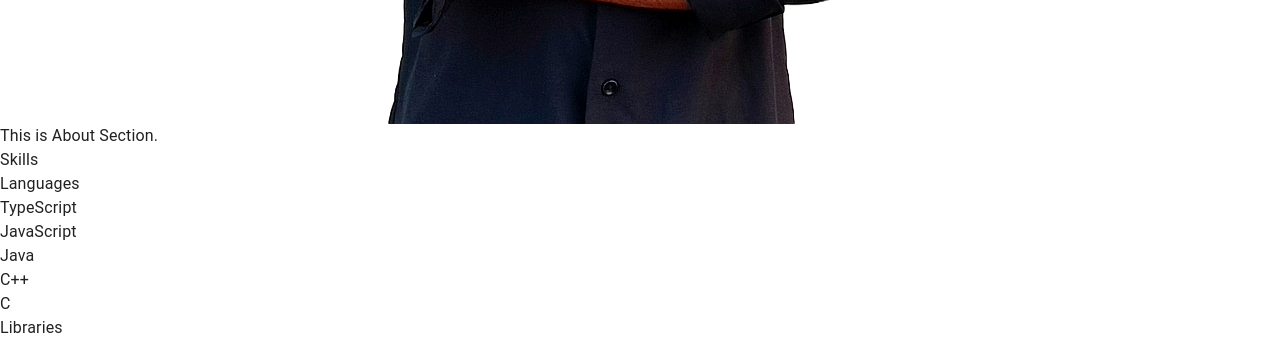
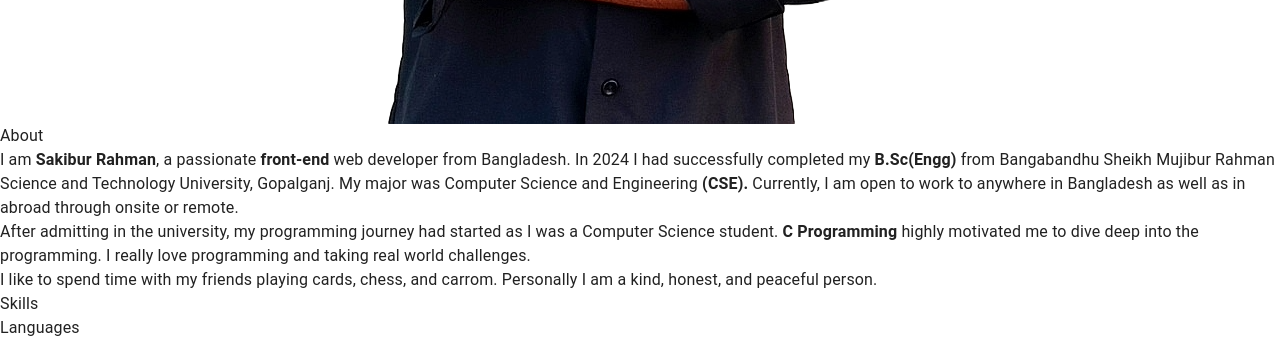
Before and after one commit to sakib-333/portfolio, a React (Vite) app: page / in a window 1280 px wide. Shown: the part 1160-1502 px from the top of the page. Built offline with nearby package versions, Linux system fonts and the light colour scheme.

Commit message:
Update about section.

```diff
--- a/src/Components/About.tsx
+++ b/src/Components/About.tsx
@@ -21,9 +21,34 @@ const About = ({ setActvSec }: AboutProps) => {
     <Element name="About">
       <div
         ref={ref}
-        className="w-full h-full pt-20 px-4 pb-4 sm:pb-6 md:pb-8 lg:pb-10 min-h-screen"
+        className="w-full h-full px-4 py-4 sm:py-6 md:py-8 lg:py-10"
       >
-        <h1>This is About Section.</h1>
+        <h1 className="font-bold text-center text-[28px] sm:text-4xl md:text-5xl lg:text-6xl">
+          About
+        </h1>
+        <div className="space-y-4 md:space-y-8 lg:space-y-12 text-xl text-justify mt-4 sm:mt-5 md:mt-6 lg:mt-7">
+          <p>
+            I am <strong>Sakibur Rahman</strong>, a passionate{" "}
+            <strong>front-end</strong> web developer from Bangladesh. In 2024 I
+            had successfully completed my <strong>B.Sc&#40;Engg&#41;</strong>{" "}
+            from Bangabandhu Sheikh Mujibur Rahman Science and Technology
+            University, Gopalganj. My major was Computer Science and Engineering{" "}
+            <strong>&#40;CSE&#41;.</strong> Currently, I am open to work to
+            anywhere in Bangladesh as well as in abroad through onsite or
+            remote.
+          </p>
+          <p>
+            After admitting in the university, my programming journey had
+            started as I was a Computer Science student.{" "}
+            <strong>C Programming</strong> highly motivated me to dive deep into
+            the programming. I really love programming and taking real world
+            challenges.
+          </p>
+          <p>
+            I like to spend time with my friends playing cards, chess, and
+            carrom. Personally I am a kind, honest, and peaceful person.
+          </p>
+        </div>
       </div>
     </Element>
   );
```
